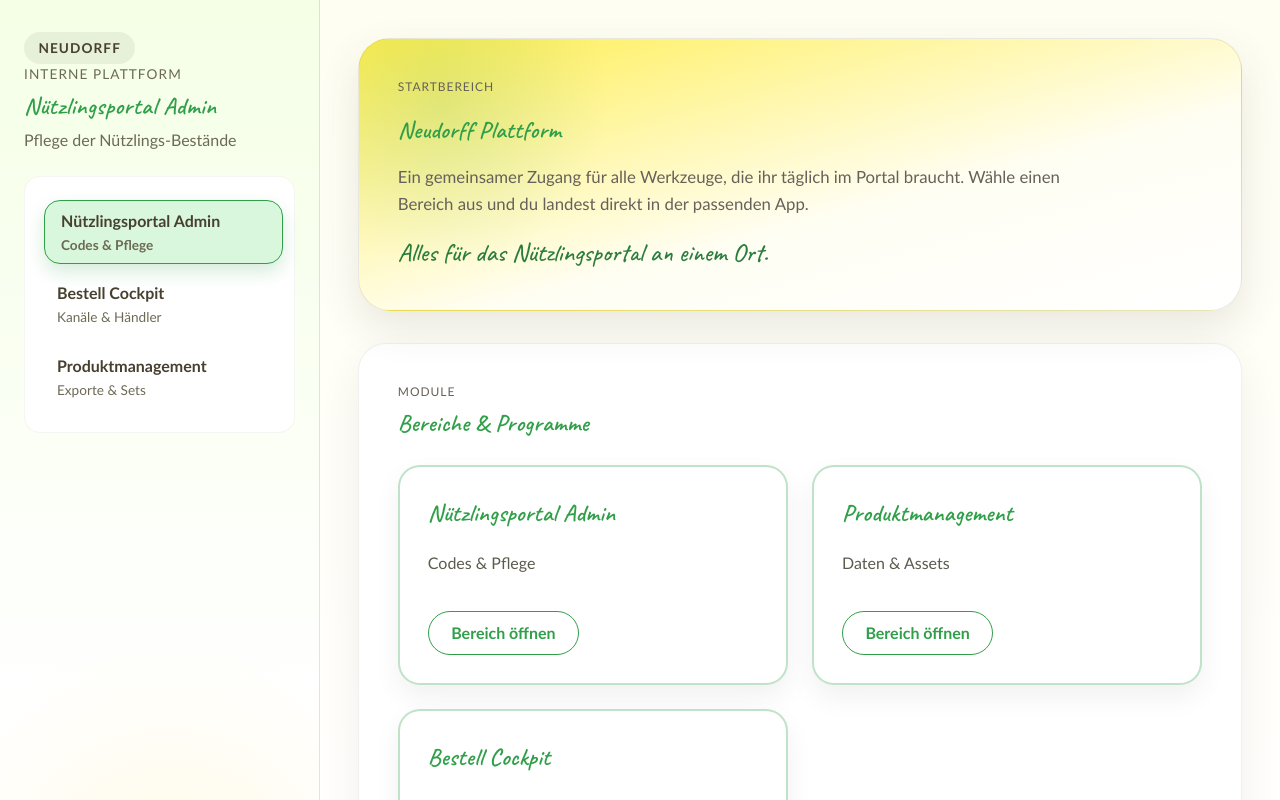
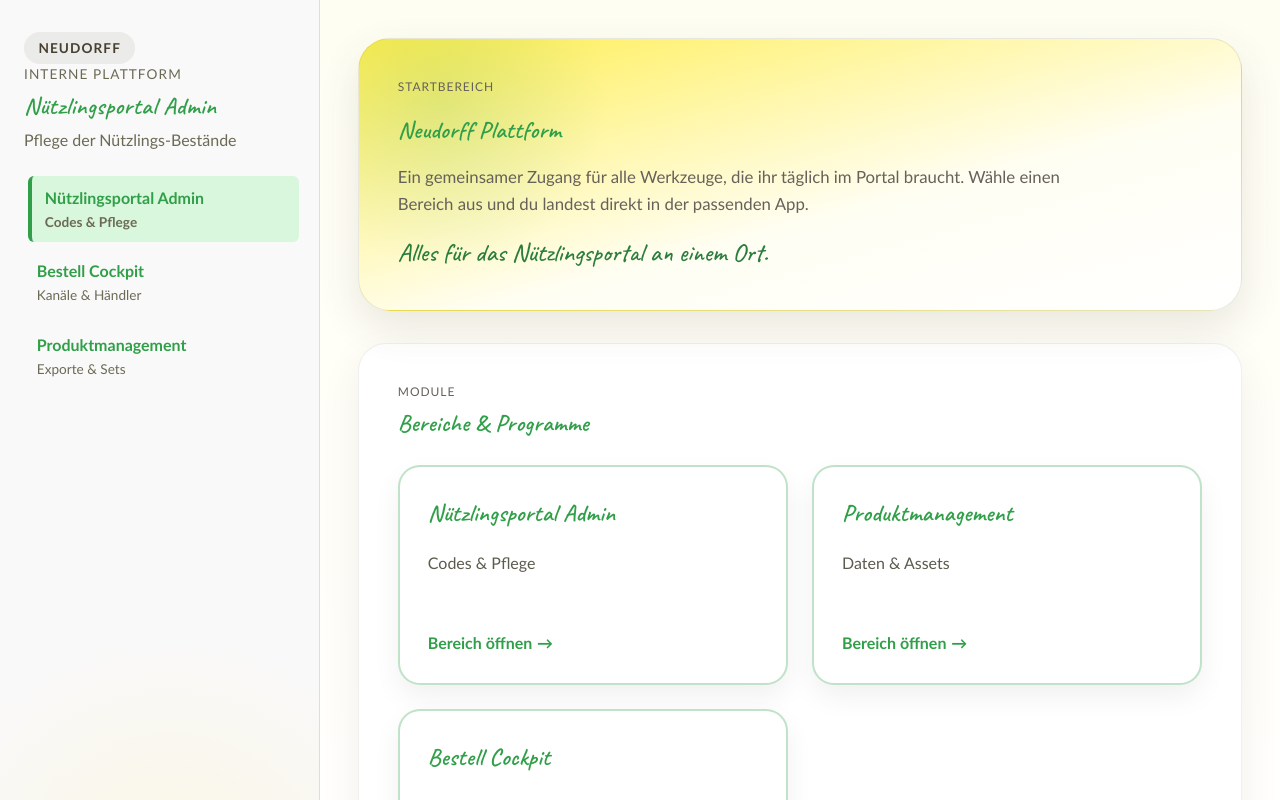
Before and after one commit to sazar-neudorff/productmanager, a React app in the folder frontend/: page / in a window 1280 px wide. Shown: the top 800 px of the page. Built offline with nearby package versions, Linux system fonts and the light colour scheme; the HTML template or start-up script is replaced by a standard one.

Commit message:
Refactor: Improve UI styling for module cards and sidebar
Co-authored-by: s.azar <s.azar@neudorff.de>

```diff
--- a/frontend/src/styles/ModuleCard.css
+++ b/frontend/src/styles/ModuleCard.css
@@ -36,19 +36,28 @@
 .module-card__cta {
   margin-top: auto;
   align-self: flex-start;
-  border: 1px solid #319f49;
+  border: none;
   background: transparent;
   color: #319f49;
   font-weight: 600;
-  border-radius: 999px;
-  padding: 0.55rem 1.4rem;
+  padding: 0;
   cursor: pointer;
-  transition: transform 0.2s ease, box-shadow 0.2s ease;
+  display: inline-flex;
+  align-items: center;
+  gap: 0.3rem;
+  transition: color 0.2s ease, transform 0.2s ease;
+}
+
+.module-card__cta::after {
+  content: "→";
+  transition: transform 0.2s ease;
 }
 
 .module-card__cta:hover {
-  transform: translateY(-2px);
-  box-shadow: 0 10px 20px rgba(49, 159, 73, 0.25);
-  background: #319f49;
-  color: #fff;
+  color: #267a38;
+  transform: translateX(2px);
 }
+
+.module-card__cta:hover::after {
+  transform: translateX(4px);
+}
--- a/frontend/src/styles/Sidebar.css
+++ b/frontend/src/styles/Sidebar.css
@@ -5,14 +5,14 @@
 .portal-sidebar {
   width: 320px;
   min-height: 100%;
-  background: linear-gradient(180deg, #f5ffe6 0%, #ffffff 70%);
+  background: #f9f9f9;
   color: var(--clr-text-main);
   padding: 2rem 1.5rem;
   display: flex;
   flex-direction: column;
   gap: var(--space-lg);
-  border-right: 1px solid rgba(49, 159, 73, 0.2);
-  box-shadow: 0 0 25px rgba(0, 0, 0, 0.06);
+  border-right: 1px solid #ddd;
+  box-shadow: 0 0 20px rgba(0, 0, 0, 0.05);
   box-sizing: border-box;
 }
 
@@ -53,26 +53,26 @@
 }
 
 .portal-sidebar__nav {
-  padding: 1.5rem 1rem;
-  border-radius: 16px;
-  background: #ffffff;
-  box-shadow: inset 0 0 0 1px rgba(71, 64, 48, 0.05);
+  padding: 0;
+  border-radius: 0;
+  background: transparent;
+  box-shadow: none;
 }
 
 .sidebar-link {
   width: 100%;
   text-align: left;
   background: transparent;
-  border: 1px solid transparent;
-  border-radius: var(--radius-lg);
-  color: inherit;
-  padding: var(--space-sm) var(--space-md);
+  border: none;
+  border-radius: 6px;
+  color: #319f49;
+  padding: 0.6rem 0.8rem;
   display: flex;
   gap: var(--space-sm);
   justify-content: space-between;
   align-items: center;
   cursor: pointer;
-  transition: background var(--transition-medium), border var(--transition-medium), transform var(--transition-medium), box-shadow var(--transition-medium);
+  transition: background 0.2s ease, transform 0.2s ease, font-weight 0.2s ease;
 }
 
 .sidebar-link div {
@@ -92,8 +92,7 @@
 
 .sidebar-link.is-active {
   background: #d9f7dc;
-  border-color: #319f49;
-  box-shadow: 0 8px 18px rgba(49, 159, 73, 0.2);
+  border-left: 4px solid #319f49;
   transform: translateX(4px);
   font-weight: 600;
 }
@@ -101,6 +100,7 @@
 .sidebar-link:hover:not(.is-active) {
   background: #e6fbe6;
   transform: translateX(2px);
+  font-weight: 600;
 }
 
 .portal-sidebar__maintenance {
```
